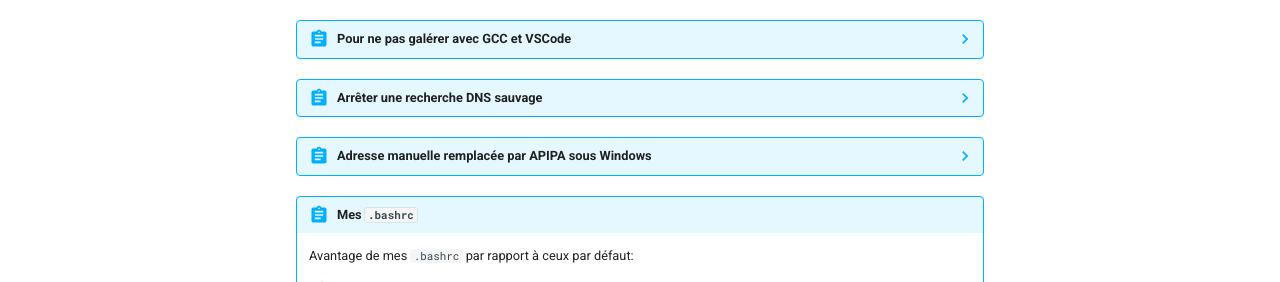
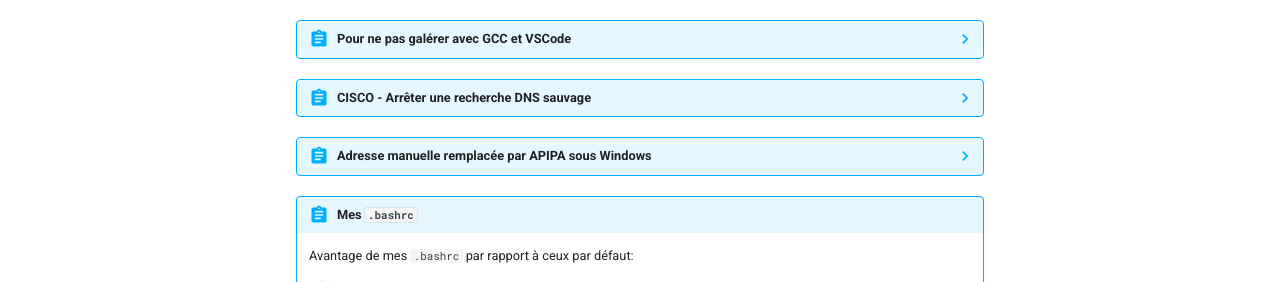
Before and after one commit to FlagHunter01/school, an MkDocs documentation site: the page built from docs/misc.md, in a window 1280 px wide and 900 px high, scrolled down 1890 px. Shown: the part 278-560 px from the top of the window. Built offline with MkDocs 1.6.1 and Material for MkDocs 9.7.7, drawn with Linux system fonts in a browser that asks for light colours; comment, search, counter and statistics services are not loaded.

Commit message:
jout de la mention de Cisco pour clareté

```diff
--- a/docs/misc.md
+++ b/docs/misc.md
@@ -111,7 +111,7 @@ Perso je fais l'installation de Debian.
 ???abstract "Pour ne pas galérer avec GCC et VSCode"
     [Aller ici](https://code.visualstudio.com/docs/cpp/config-mingw)
 
-???abstract "Arrêter une recherche DNS sauvage"
+???abstract "CISCO - Arrêter une recherche DNS sauvage"
       - ++ctrl+shift+9++ pour arrêter la recherche sauvage,
       - `conf t > no IP domain-lookup` pour prévenir les recherches futures.
 
```
